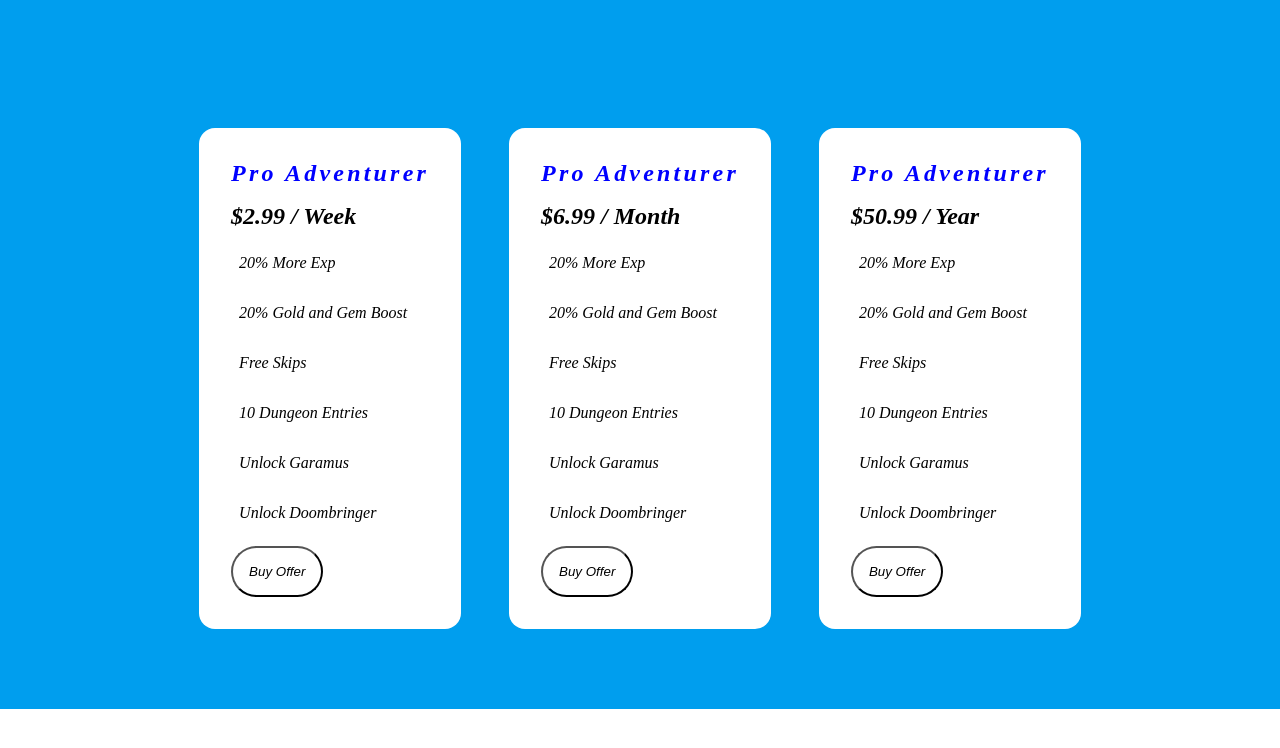
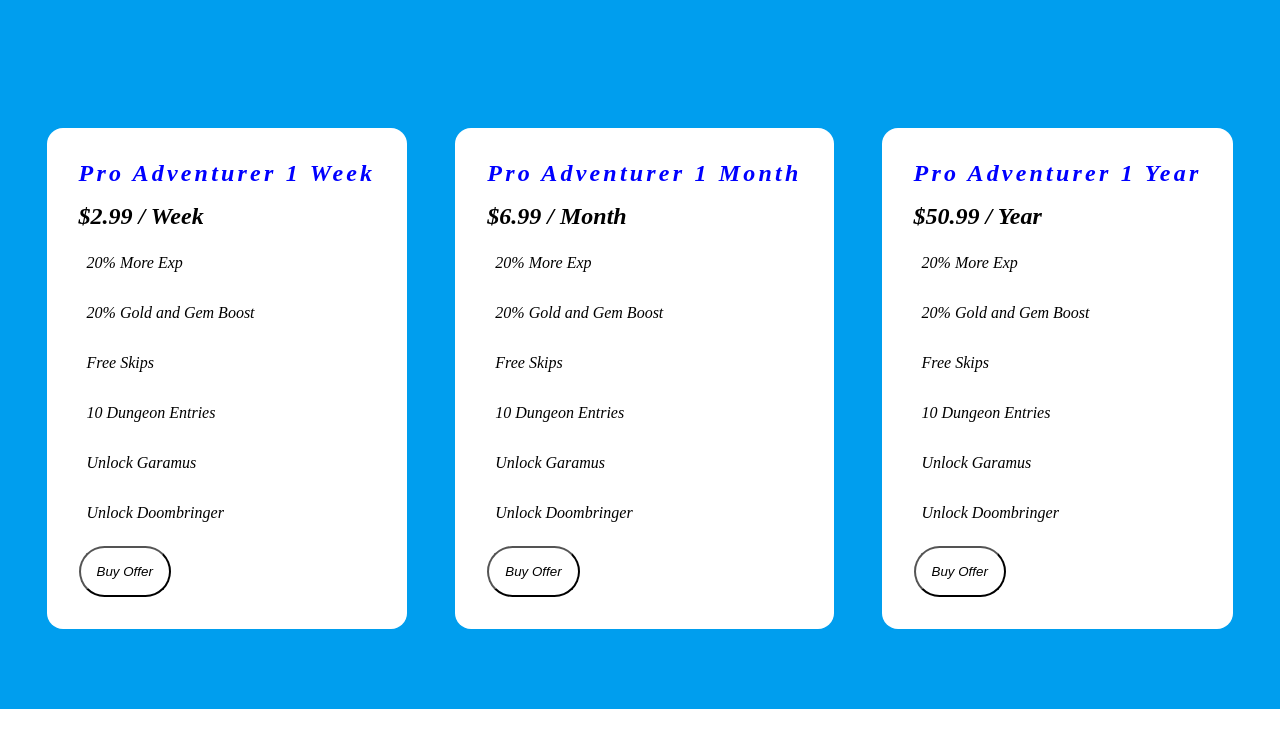
Before and after one commit to Mico-Cruz/Pricing-Table, a plain HTML site: page index.html in a window 1280 px wide. Drawn offline with Linux system fonts and the light colour scheme.

Commit message:
Update index.html

```diff
--- a/index.html
+++ b/index.html
@@ -81,7 +81,7 @@
 <body>
 <section>
   <div class="container">
-     <div class="plan"> <h3>Pro Adventurer</h3>
+     <div class="plan"> <h3>Pro Adventurer 1 Week</h3>
         <div class="price"> <h4>$2.99 / Week</h4></div>
         <ul class="info">
             <li>20% More Exp</li>
@@ -94,7 +94,7 @@
         <button>Buy Offer</button>
      </div>
 
-    <div class="plan"> <h3>Pro Adventurer</h3>
+    <div class="plan"> <h3>Pro Adventurer 1 Month</h3>
         <div class="price"> <h4>$6.99 / Month</h4></div>
         <ul class="info">
             <li>20% More Exp</li>
@@ -107,7 +107,7 @@
         <button>Buy Offer</button>
     </div>
 
-    <div class="plan"> <h3>Pro Adventurer</h3>
+    <div class="plan"> <h3>Pro Adventurer 1 Year</h3>
         <div class="price"> <h4>$50.99 / Year</h4></div>
         <ul class="info">
             <li>20% More Exp</li>
```
